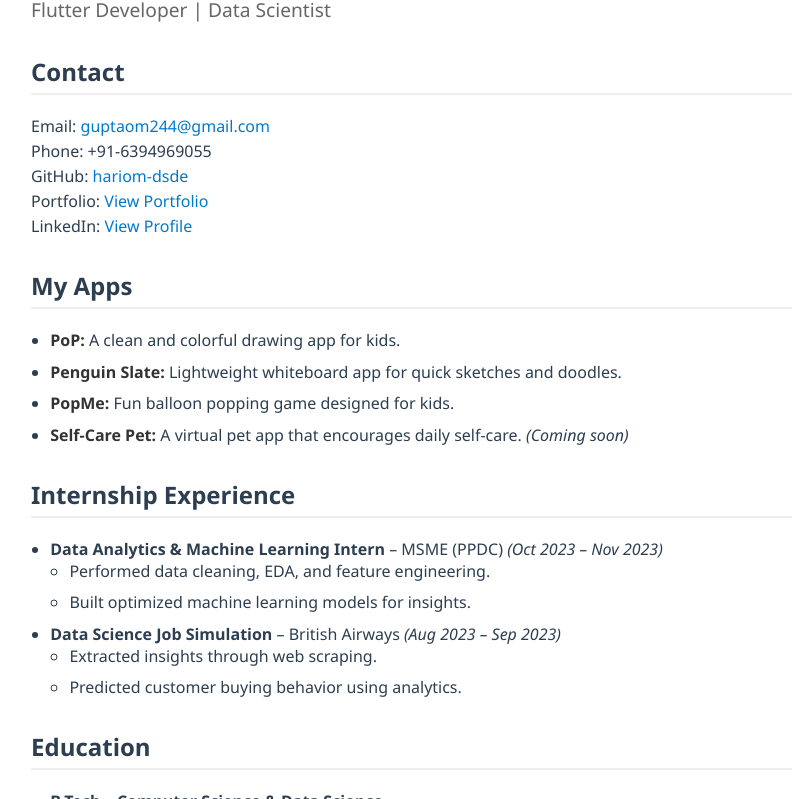
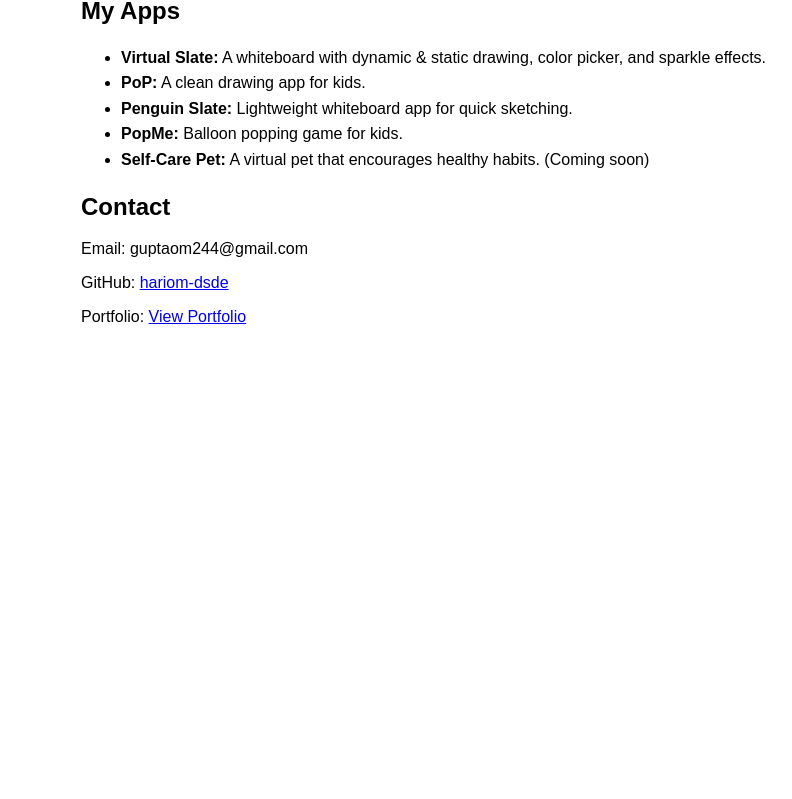
Before and after one commit to hariom-dsde/hariom-dsde.github.io, a plain HTML site: page index.html in a window 1280 px wide. Shown: the part 153-952 px from the top of the page, without its empty margins (159-951 px from the left). After the commit the page ends 800 px from the top, so only its background shows below. Drawn offline with Linux system fonts and the light colour scheme.

Commit message:
Update index.html

```diff
--- a/index.html
+++ b/index.html
@@ -3,197 +3,29 @@
 <head>
   <meta charset="UTF-8" />
   <meta name="viewport" content="width=device-width, initial-scale=1.0"/>
-  <title>Hariom Gupta - App Developer & Data Scientist</title>
+  <title>Hariom Gupta - App Developer</title>
   <style>
-    body {
-      font-family: 'Segoe UI', sans-serif;
-      background: #f4f7fa;
-      color: #2c3e50;
-      margin: 0;
-      padding: 2rem;
-      animation: fadeIn 1s ease-in;
-    }
-
-    .container {
-      max-width: 900px;
-      background: #fff;
-      margin: auto;
-      padding: 2rem 3rem;
-      border-radius: 12px;
-      box-shadow: 0 8px 24px rgba(0, 0, 0, 0.05);
-      animation: slideUp 1s ease-out;
-    }
-
-    h1 {
-      margin-bottom: 0.2rem;
-      font-size: 2.5rem;
-      color: #1a1a1a;
-      animation: slideRight 0.6s ease-in;
-    }
-
-    p.title {
-      font-size: 1.2rem;
-      color: #666;
-      margin-top: 0;
-      animation: slideRight 0.7s ease-in;
-    }
-
-    h2 {
-      border-bottom: 2px solid #eee;
-      padding-bottom: 0.3rem;
-      margin-top: 2rem;
-      font-size: 1.5rem;
-      animation: fadeInUp 0.8s ease-in-out;
-    }
-
-    ul {
-      padding-left: 1.2rem;
-    }
-
-    li {
-      margin-bottom: 0.6rem;
-      transition: all 0.3s ease-in-out;
-    }
-
-    li:hover {
-      transform: scale(1.02);
-      background-color: #f0f4f8;
-      border-radius: 6px;
-      padding: 0.2rem 0.5rem;
-    }
-
-    a {
-      color: #007acc;
-      text-decoration: none;
-      transition: color 0.3s ease;
-    }
-
-    a:hover {
-      color: #005f99;
-      text-decoration: underline;
-    }
-
-    .contact p {
-      margin: 0.2rem 0;
-    }
-
-    .section {
-      margin-top: 1.5rem;
-      animation: fadeInUp 1s ease-in-out;
-    }
-
-    .highlight {
-      font-weight: bold;
-      color: #333;
-    }
-
-    @keyframes fadeIn {
-      from { opacity: 0; }
-      to { opacity: 1; }
-    }
-
-    @keyframes slideUp {
-      from { transform: translateY(40px); opacity: 0; }
-      to { transform: translateY(0); opacity: 1; }
-    }
-
-    @keyframes slideRight {
-      from { transform: translateX(-30px); opacity: 0; }
-      to { transform: translateX(0); opacity: 1; }
-    }
-
-    @keyframes fadeInUp {
-      from { opacity: 0; transform: translateY(20px); }
-      to { opacity: 1; transform: translateY(0); }
-    }
-
-    @media (max-width: 600px) {
-      .container {
-        padding: 1.5rem;
-      }
-    }
+    body { font-family: sans-serif; padding: 2rem; max-width: 800px; margin: auto; }
+    h1 { color: #333; }
+    ul { line-height: 1.6; }
   </style>
 </head>
 <body>
-  <div class="container">
-    <h1>Hariom Gupta</h1>
-    <p class="title">Flutter Developer | Data Scientist</p>
+  <h1>Hariom Gupta</h1>
+  <p>Flutter Developer | Data Scientist</p>
 
-    <div class="section contact">
-      <h2>Contact</h2>
-      <p>Email: <a href="mailto:guptaom244@gmail.com">guptaom244@gmail.com</a></p>
-      <p>Phone: +91-6394969055</p>
-      <p>GitHub: <a href="https://github.com/hariom-dsde" target="_blank">hariom-dsde</a></p>
-      <p>Portfolio: <a href="https://www.datascienceportfol.io/Hariom_Gupta" target="_blank">View Portfolio</a></p>
-      <p>LinkedIn: <a href="https://www.linkedin.com/in/hariom-gupta-3b38421b8/" target="_blank">View Profile</a></p>
-    </div>
+  <h2>My Apps</h2>
+  <ul>
+    <li><strong>Virtual Slate:</strong> A whiteboard with dynamic & static drawing, color picker, and sparkle effects.</li>
+    <li><strong>PoP:</strong> A clean drawing app for kids.</li>
+    <li><strong>Penguin Slate:</strong> Lightweight whiteboard app for quick sketching.</li>
+    <li><strong>PopMe:</strong> Balloon popping game for kids.</li>
+    <li><strong>Self-Care Pet:</strong> A virtual pet that encourages healthy habits. (Coming soon)</li>
+  </ul>
 
-    <div class="section">
-      <h2>My Apps</h2>
-      <ul>
-        <li><span class="highlight">PoP:</span> A clean and colorful drawing app for kids.</li>
-        <li><span class="highlight">Penguin Slate:</span> Lightweight whiteboard app for quick sketches and doodles.</li>
-        <li><span class="highlight">PopMe:</span> Fun balloon popping game designed for kids.</li>
-        <li><span class="highlight">Self-Care Pet:</span> A virtual pet app that encourages daily self-care. <em>(Coming soon)</em></li>
-      </ul>
-    </div>
-
-    <div class="section">
-      <h2>Internship Experience</h2>
-      <ul>
-        <li><strong>Data Analytics & Machine Learning Intern</strong> – MSME (PPDC) <em>(Oct 2023 – Nov 2023)</em>
-          <ul>
-            <li>Performed data cleaning, EDA, and feature engineering.</li>
-            <li>Built optimized machine learning models for insights.</li>
-          </ul>
-        </li>
-        <li><strong>Data Science Job Simulation</strong> – British Airways <em>(Aug 2023 – Sep 2023)</em>
-          <ul>
-            <li>Extracted insights through web scraping.</li>
-            <li>Predicted customer buying behavior using analytics.</li>
-          </ul>
-        </li>
-      </ul>
-    </div>
-
-    <div class="section">
-      <h2>Education</h2>
-      <ul>
-        <li><strong>B.Tech – Computer Science & Data Science</strong><br>Rajkumar Goel Institute of Technology, 2020–2024 | CGPA: 7.4</li>
-        <li><strong>Intermediate (PCM):</strong> D.A.V. Inter College – 74.8%</li>
-        <li><strong>High School (Science):</strong> S.S. Niketan High School – 77.8%</li>
-      </ul>
-    </div>
-
-    <div class="section">
-      <h2>Skills</h2>
-      <ul>
-        <li><strong>Languages:</strong> Python, C, R</li>
-        <li><strong>Frameworks & Libraries:</strong> FASTAPI, Flutter, Pandas, NumPy</li>
-        <li><strong>Big Data & Cloud:</strong> AWS (Data Analytics on AWS)</li>
-      </ul>
-    </div>
-
-    <div class="section">
-      <h2>Projects</h2>
-      <ul>
-        <li><strong>Fake News Prediction:</strong> Built a logistic regression model using Scikit-learn and NLTK for accurate fake news detection.</li>
-        <li><strong>Flipkart Data Scraper:</strong> Web scraper using Beautiful Soup and Pandas to gather product data for analysis.</li>
-        <li><strong>House Price Prediction:</strong> Created an XGBoost model for predicting real estate prices using advanced regression techniques.</li>
-      </ul>
-    </div>
-
-    <div class="section">
-      <h2>Certifications & Publications</h2>
-      <ul>
-        <li><strong>Research Paper:</strong> "Physical and Mental Health Care Website" – IJRPR (July 2024)</li>
-        <li>Big Data Technologies – CDAC (Feb 2023 – Jun 2023)</li>
-        <li>Data Analysis with R Programming – Coursera (Mar 2023)</li>
-        <li>Hadoop: Map Reduce – Great Learning (Jan 2023)</li>
-        <li>Unsupervised Machine Learning with K-means – Great Learning (Jan 2023)</li>
-        <li>Getting Started with Data Analytics on AWS – Coursera (Jun 2022)</li>
-      </ul>
-    </div>
-  </div>
+  <h2>Contact</h2>
+  <p>Email: guptaom244@gmail.com</p>
+  <p>GitHub: <a href="https://github.com/hariom-dsde">hariom-dsde</a></p>
+  <p>Portfolio: <a href="https://www.datascienceportfol.io/Hariom_Gupta">View Portfolio</a></p>
 </body>
 </html>
```
